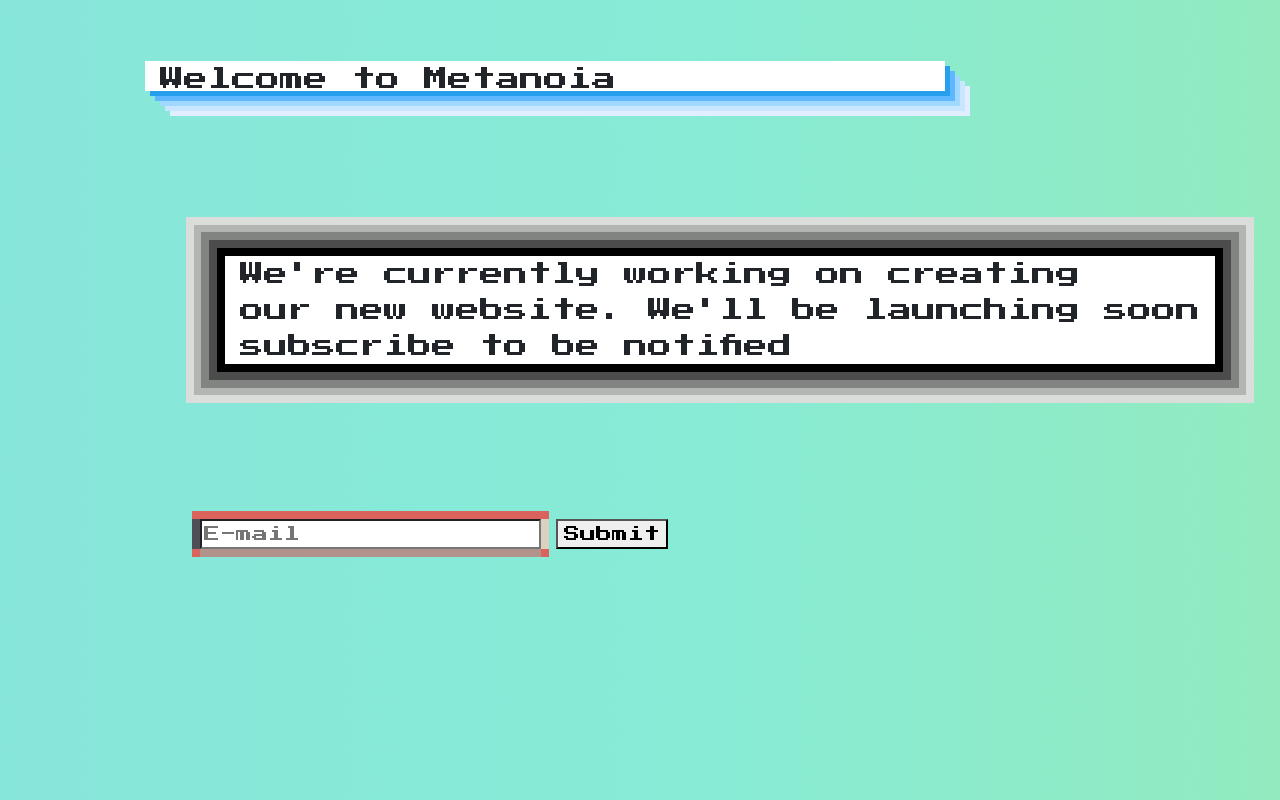
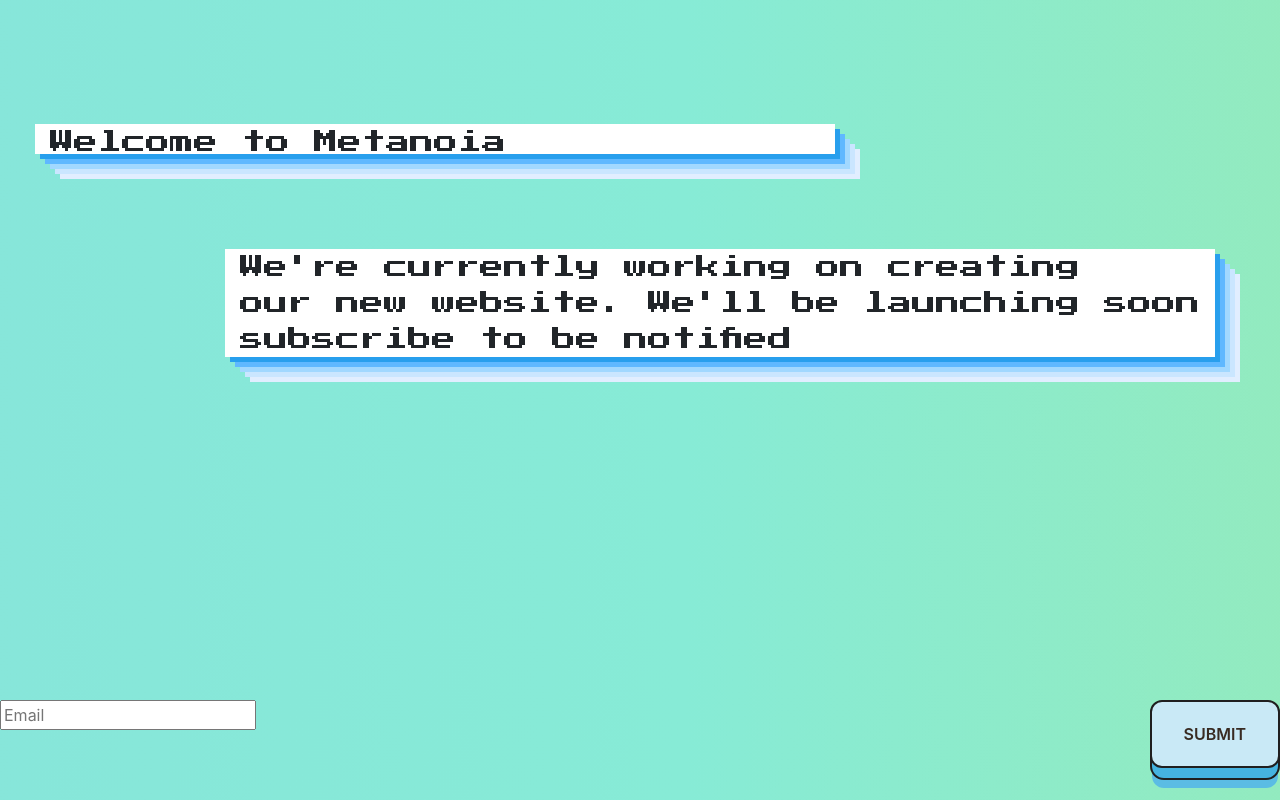
Before and after one commit to elepantight/coming-soon, a React (Create React App) app: page / in a window 1280 px wide. Built offline with nearby package versions, Linux system fonts and the light colour scheme.

Commit message:
some style

```diff
--- a/package.json
+++ b/package.json
@@ -6,6 +6,7 @@
     "@testing-library/jest-dom": "^5.11.4",
     "@testing-library/react": "^11.1.0",
     "@testing-library/user-event": "^12.1.10",
+    "emailjs-com": "^2.6.4",
     "node": "^12.14.1",
     "react": "^17.0.2",
     "react-dom": "^17.0.2",
--- a/src/App.js
+++ b/src/App.js
@@ -1,18 +1,36 @@
+import React from 'react';
+import emailjs from 'emailjs-com'
+
+
 import "./scss/styles.scss";
+export default function ContactUs() {
+  function sendEmail(e) {
+    e.preventDefault();
 
-function App() {
+    emailjs
+      .sendForm(
+        "gmail",
+        "template_5n8oapd",
+        e.target,
+        "user_nzRUlAOVwi3RNtg0sXepQ"
+      )
+      .then(
+        (result) => {
+          console.log(result.text);
+        },
+        (error) => {
+          console.log(error.text);
+        }
+      );
+    e.target.reset();
+  }
+
   return (
     <>
       <div className="text-header">
         <section className="icon-list">
           <div>
-            <a
-              href="https://www.instagram.com/wavyoven/"
-              target="_blank"
-              rel="noopener noreferrer"
-              aria-label="instagram"
-            >
-            </a>
+
           </div>
         </section>
       </div>
@@ -32,21 +50,21 @@
             </div>
           </section>
 
-          <div className="input-field">
-            <input
-              type="text"
-              name="name"
-              className="input"
-              placeholder="E-mail"
-            />
-            <button type="button" className="btn">
-              Submit
-            </button>
-          </div>
         </div>
       </div>
+      <div className="subscription-form" onSubmit={sendEmail}>
+          <div className="input-container">
+            <input
+              type="email"
+              name="email"
+              className="input"
+              placeholder="Email"
+            />
+              <button type="submit" className="btn">
+                Submit
+              </button>
+            </div>
+          </div>
     </>
   );
 }
-
-export default App;
--- /dev/null
+++ b/src/components/contact.js
@@ -0,0 +1,2 @@
+import React from 'react';
+import emailjs from 'emailjs-com';
--- a/src/scss/partials/_layout.scss
+++ b/src/scss/partials/_layout.scss
@@ -1,3 +1,19 @@
+$bg: #fff;
+$text: #382b22;
+$light-pink: #c9e9f6;
+$pink: #87ceeb;
+$dark-pink: #45b3e0;
+$pink-border: #1f1f1f;
+$pink-shadow: #5bbce4;
+
+* {
+  box-sizing: border-box;
+  &::before,
+  &::after {
+    box-sizing: border-box;
+  }
+}
+
 body {
   cursor: default;
   background: linear-gradient(
@@ -35,6 +51,7 @@
   background-color: white;
   position: relative;
   top: -250px;
+  left: -110px;
   -webkit-box-shadow: 5px 5px 0px 0px #289fed, 10px 10px 0px 0px #5fb8ff,
     15px 15px 0px 0px #a1d8ff, 20px 20px 0px 0px #cae6ff,
     25px 25px 0px 0px #e1eeff, 5px 5px 15px 5px rgba(0, 0, 0, 0);
@@ -44,14 +61,15 @@
 }
 .container-box-2 {
   background-color: white;
-  -webkit-box-shadow: 0px 0px 0px 8px #000000, 0px 0px 0px 16px #4b4c4b,
-    0px 0px 0px 24px #828482, 0px 0px 0px 31px #b2b5b2, 0px 0px 0px 39px #daddda,
-    5px 5px 15px 5px rgba(0, 0, 0, 0);
-  box-shadow: 0px 0px 0px 8px #000000, 0px 0px 0px 16px #4b4c4b,
-    0px 0px 0px 24px #828482, 0px 0px 0px 31px #b2b5b2, 0px 0px 0px 39px #daddda,
-    5px 5px 15px 5px rgba(0, 0, 0, 0);
+  -webkit-box-shadow: 5px 5px 0px 0px #289fed, 10px 10px 0px 0px #5fb8ff,
+    15px 15px 0px 0px #a1d8ff, 20px 20px 0px 0px #cae6ff,
+    25px 25px 0px 0px #e1eeff, 5px 5px 15px 5px rgba(0, 0, 0, 0);
+  box-shadow: 5px 5px 0px 0px #289fed, 10px 10px 0px 0px #5fb8ff,
+    15px 15px 0px 0px #a1d8ff, 20px 20px 0px 0px #cae6ff,
+    25px 25px 0px 0px #e1eeff, 5px 5px 15px 5px rgba(0, 0, 0, 0);
+
   position: relative;
-  top: -100px;
+  top: -170px;
   left: 80px;
 }
 p {
@@ -61,22 +79,11 @@
 .input-field {
   margin: 40px;
 
-  .input {
-    justify-content: space-between;
+  input {
+    height: 50px;
     margin: 15px;
     font-family: "Press Start 2P", cursive;
-    -webkit-box-shadow: 8px 0px 0px 0px #dcd0c0, 0px 8px 0px 0px #b1938b,
-      -8px 0px 0px 0px #4e4e56, 0px 0px 0px 8px #da635d,
-      5px 5px 15px 5px rgba(0, 0, 0, 0);
-    box-shadow: 8px 0px 0px 0px #dcd0c0, 0px 8px 0px 0px #b1938b,
-      -8px 0px 0px 0px #4e4e56, 0px 0px 0px 8px #da635d,
-      5px 5px 15px 5px rgba(0, 0, 0, 0);
   }
-}
-
-.nes-btn {
-  float: right;
-  margin: 40px;
 }
 
 .icon-list {
@@ -86,3 +93,60 @@
   justify-content: center;
   align-items: center;
 }
+
+button {
+  float: right;
+  position: relative;
+  display: inline-block;
+  cursor: pointer;
+  outline: none;
+  border: 0;
+  vertical-align: middle;
+  text-decoration: none;
+  font-size: inherit;
+  font-family: inherit;
+  &.btn {
+    font-weight: 600;
+    color: $text;
+    text-transform: uppercase;
+    padding: 1.25em 2em;
+    background: $light-pink;
+    border: 2px solid $pink-border;
+    border-radius: 0.75em;
+    transform-style: preserve-3d;
+    transition: transform 150ms cubic-bezier(0, 0, 0.58, 1),
+      background 150ms cubic-bezier(0, 0, 0.58, 1);
+    &::before {
+      position: absolute;
+      content: "";
+      width: 100%;
+      height: 100%;
+      top: 0;
+      left: 0;
+      right: 0;
+      bottom: 0;
+      background: $dark-pink;
+      border-radius: inherit;
+      box-shadow: 0 0 0 2px $pink-border, 0 0.625em 0 0 $pink-shadow;
+      transform: translate3d(0, 0.75em, -1em);
+      transition: transform 150ms cubic-bezier(0, 0, 0.58, 1),
+        box-shadow 150ms cubic-bezier(0, 0, 0.58, 1);
+    }
+    &:hover {
+      background: $pink;
+      transform: translate(0, 0.25em);
+      &::before {
+        box-shadow: 0 0 0 2px $pink-border, 0 0.5em 0 0 $pink-shadow;
+        transform: translate3d(0, 0.5em, -1em);
+      }
+    }
+    &:active {
+      background: $pink;
+      transform: translate(0em, 0.75em);
+      &::before {
+        box-shadow: 0 0 0 2px $pink-border, 0 0 $pink-shadow;
+        transform: translate3d(0, 0, -1em);
+      }
+    }
+  }
+}
```
Also changed, not shown: 1 other file (tests, documents, lock files or other folders).
